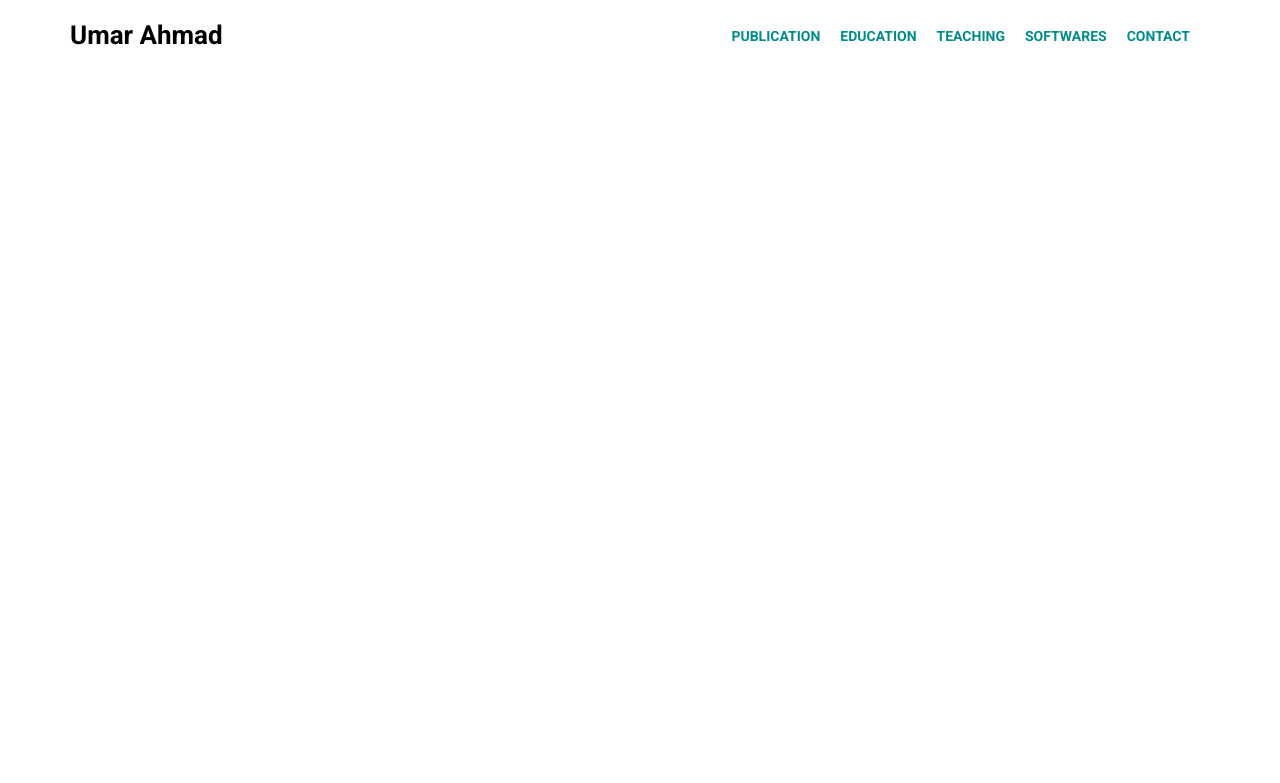
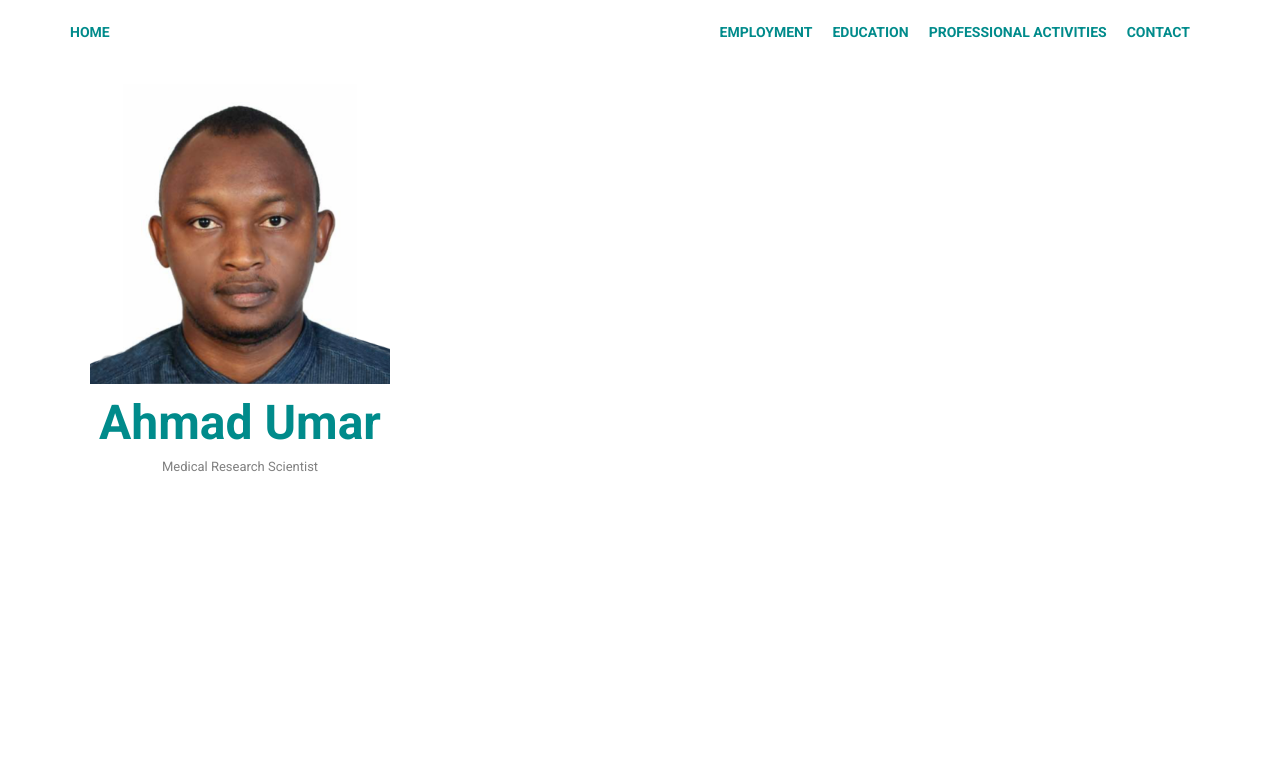
Before and after one commit to OluwaninsolaAO/ssg-markdown, a plain HTML site: page src/_header.html in a window 1280 px wide. Drawn offline with Linux system fonts and the light colour scheme.

Commit message:
Update page contents

```diff
--- a/src/_header.html
+++ b/src/_header.html
@@ -3,7 +3,7 @@
 <head>
 <meta charset="UTF-8">
 <meta name="viewport" content="width=device-width, initial-scale=1.0">
-<title>Dr. Umar Ahmad</title>
+<title>Ahmad Umar</title>
 <link href="https://fonts.googleapis.com/css2?family=Roboto:wght@400;700&display=swap" rel="stylesheet">
 <link href="css/styles.css" rel="stylesheet">
 </head>
@@ -11,16 +11,21 @@
   <header>
     <nav>
       <div class="name">
-        <a href="/">Umar Ahmad</a>
+        <a href="/">HOME</a>
       </div>
       <div class="menu-icon" id="menuIcon">&#9776;</div>
       <ul id="menuItems">
-        <li><a href="/publication.html">PUBLICATION</a></li>
+        <li><a href="/employment.html">EMPLOYMENT</a></li>
         <li><a href="/education.html">EDUCATION</a></li>
-        <li><a href="/teaching.html">TEACHING</a></li>
-        <li><a href="/softwares.html">SOFTWARES</a></li>
+        <li><a href="/professional-activities.html">PROFESSIONAL ACTIVITIES</a></li>
         <li><a href="/contact.html">CONTACT</a></li>
       </ul>
     </nav>
   </header>
-  <main>
+  <div class="main">
+    <aside class="sidebar">
+      <img src="img/Ahmad_Umar.88a5c36b2e80cf346f0f.png" alt="Profile Photo">
+      <h1 class="name-tag">Ahmad Umar</h1>
+      <p class="profession-tag">Medical Research Scientist</p>
+    </aside>
+    <main class="main-content">
--- a/src/css/styles.css
+++ b/src/css/styles.css
@@ -6,6 +6,11 @@ body {
   min-height: 100vh;
   display: flex;
   flex-direction: column;
+
+  font-size: 16px;
+  line-height: 1.5;
+  color: #333333;
+  text-align: justify;
 }
 
 header {
@@ -25,11 +30,11 @@ nav {
   flex: 1;
 }
 
-.name a {
+/* .name a {
   font-size: 26px;
   font-weight: 700;
   color: unset;
-}
+} */
 
 nav ul {
   list-style: none;
@@ -58,6 +63,10 @@ a:hover {
   cursor: pointer;
 }
 
+h1 {
+  color: darkcyan;
+}
+
 footer {
   padding: 20px;
   text-align: center;
@@ -71,12 +80,46 @@ hr {
   border-top: 1px solid darkcyan;
 }
 
-main {
+.main {
   max-width: 1140px;
   padding-left: 20px;
   padding-right: 20px;
   margin: 0 auto;
   flex: 1;
+  display: flex;
+}
+
+.main h1, .main h2, .main h3, .main h4, .main h5, .main h6 {
+  margin-bottom: -10px;
+}
+
+.sidebar {
+  flex: 1;
+  margin: 20px;
+  text-align: center;
+}
+
+.sidebar img {
+  max-width: 300px;
+}
+
+.sidebar .name-tag {
+  font-size: 3rem;
+  line-height: 90%;
+  margin-bottom: 0;
+  margin-top: 10px;
+}
+
+.sidebar .profession-tag {
+  font-size: 13px;
+  color: gray;
+}
+
+.main-content {
+  flex: 3;
+  min-width: 800px;
+  padding: 20px;
+  background-color: #ffffff;
 }
 
 ::selection {
@@ -114,4 +157,8 @@ main {
     padding: 10px;
     font-size: 20px;
   }
+
+  .main {
+    display: block;
+  }
 }
```
Also changed, not shown: src/_footer.html (+2 -1 lines), 6 other files.
